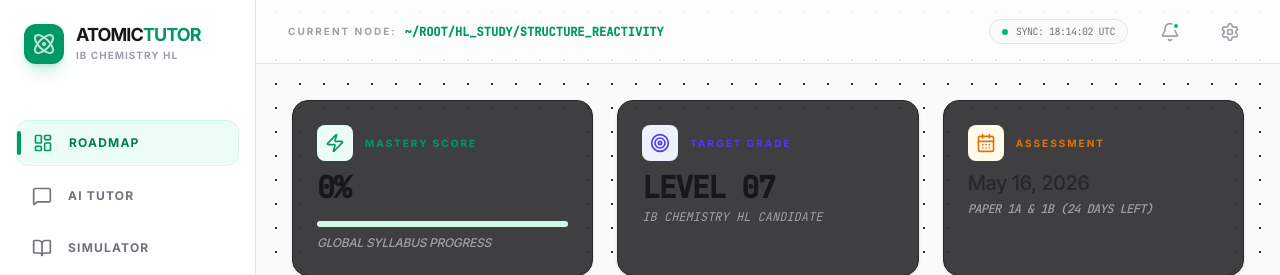
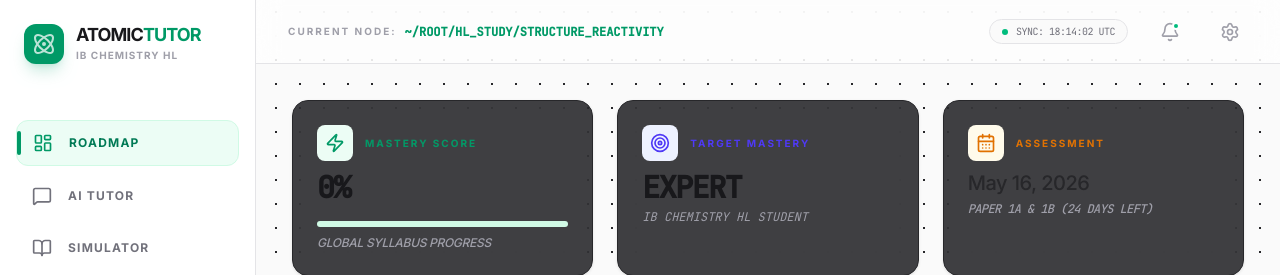
Before and after one commit to pooja7909/IBChemHL, a React (Vite) app: page / in a window 1280 px wide. Shown: the top 275 px of the page. Built offline with nearby package versions, Linux system fonts and the light colour scheme.

Commit message:
Change 'Target Grade' to 'Target Mastery' and update level

```diff
--- a/src/components/Dashboard.tsx
+++ b/src/components/Dashboard.tsx
@@ -71,10 +71,10 @@ export default function Dashboard({ onNavigate }: DashboardProps) {
             <div className="p-2 bg-indigo-50 rounded-lg">
               <Target className="w-5 h-5 text-indigo-600" />
             </div>
-            <span className="text-[10px] text-indigo-600 font-bold uppercase tracking-[0.2em]">Target Grade</span>
+            <span className="text-[10px] text-indigo-600 font-bold uppercase tracking-[0.2em]">Target Mastery</span>
           </div>
-          <p className="text-3xl font-mono font-black tracking-tighter">LEVEL 07</p>
-          <p className="text-xs text-zinc-400 mt-1 font-mono uppercase italic">IB Chemistry HL Candidate</p>
+          <p className="text-3xl font-mono font-black tracking-tighter">EXPERT</p>
+          <p className="text-xs text-zinc-400 mt-1 font-mono uppercase italic">IB Chemistry HL Student</p>
         </motion.div>
 
         <motion.div
```
